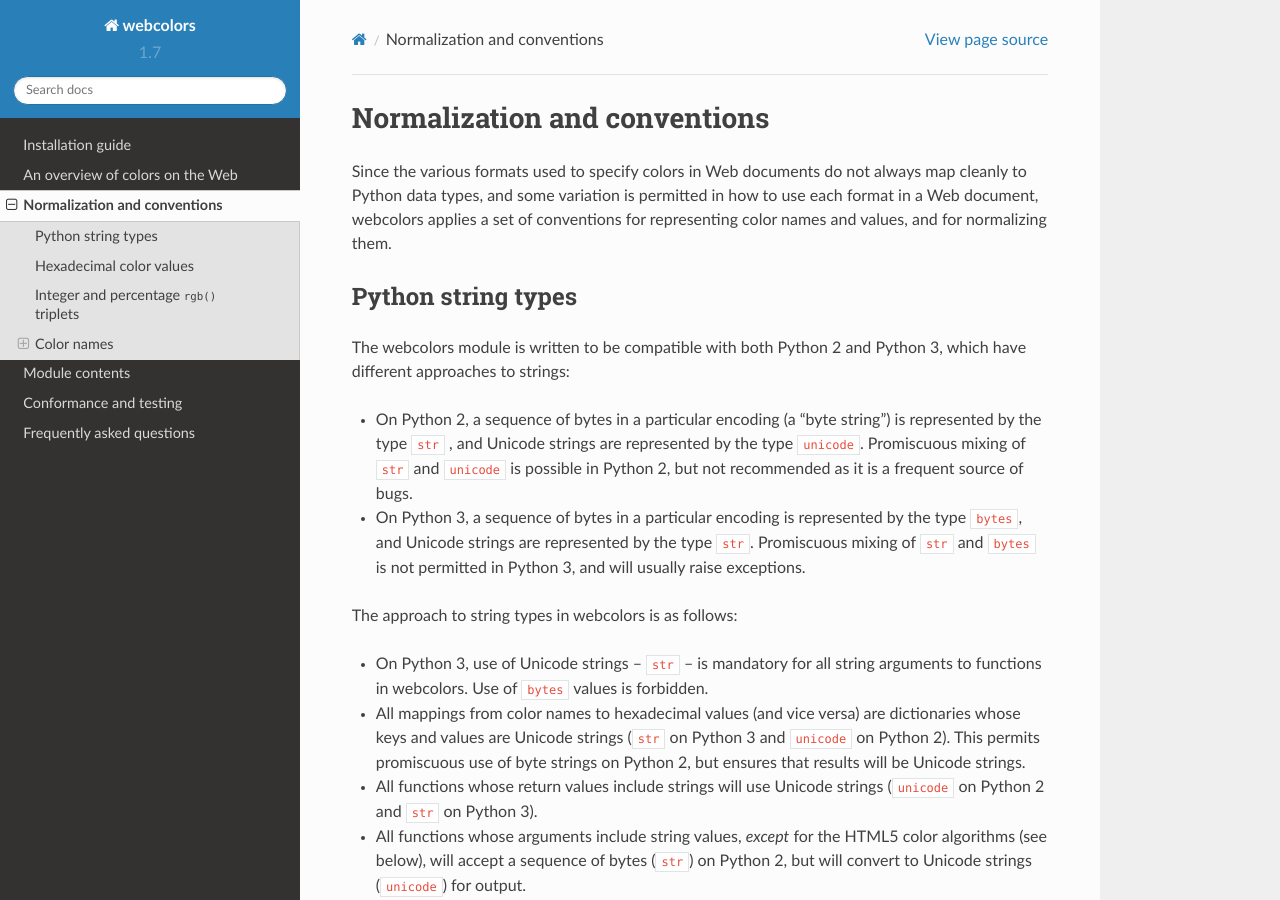
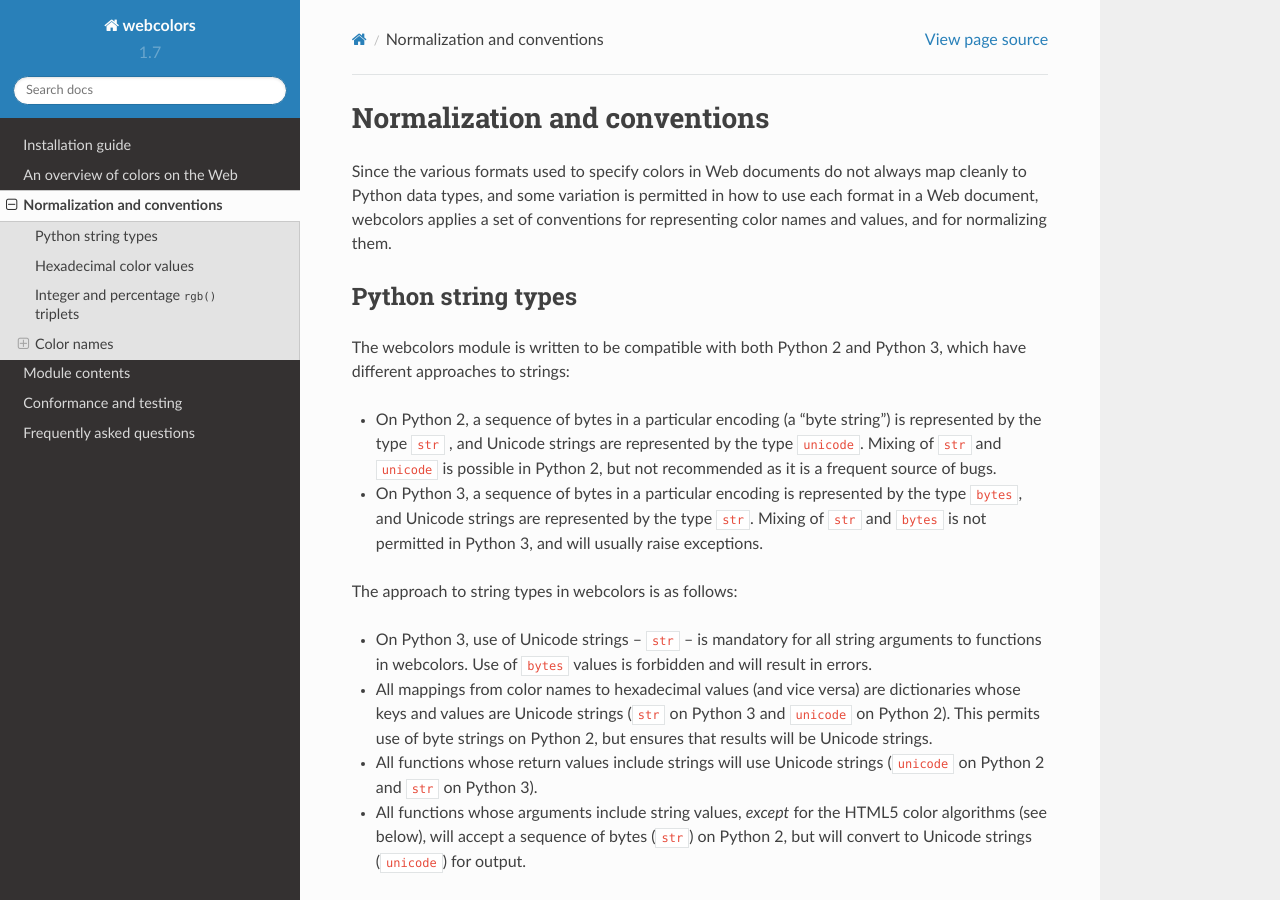
Before and after one commit to ubernostrum/webcolors, a Sphinx documentation site: the page built from docs/conventions.rst, in a window 1280 px wide and 900 px high. Built offline with Sphinx 7.4.7 and the Read the Docs theme 2.0.0, drawn with Linux system fonts in a browser that asks for light colours; some of the changed text lies outside the part shown.

```diff
--- a/docs/conformance.rst
+++ b/docs/conformance.rst
@@ -87,8 +87,10 @@ consists of:
 The ``definitions`` file can be run standalone (i.e., ``python
 tests/definitions.py``) to execute these tests, but it does require an
 internet connection (to retrieve the standards documents) and requires
-`the BeautifulSoup library
-<http://www.crummy.com/software/BeautifulSoup/>`_ for HTML parsing.
+a few libraries for retrieving and parsing the standards
+documents. The file ``test_requirements.txt`` in `the webcolors source
+repository <https://github.com/ubernostrum/webcolors/>`_ will install
+all libraries necessary for executing this test file.
 
 
 Fully verifying correctness of conversions
--- a/docs/conventions.rst
+++ b/docs/conventions.rst
@@ -21,27 +21,26 @@ The webcolors module is written to be compatible with both Python
 
 * On Python 2, a sequence of bytes in a particular encoding (a "byte
   string") is represented by the type ``str`` , and Unicode strings
-  are represented by the type ``unicode``. Promiscuous mixing of
-  ``str`` and ``unicode`` is possible in Python 2, but not recommended
-  as it is a frequent source of bugs.
+  are represented by the type ``unicode``. Mixing of ``str`` and
+  ``unicode`` is possible in Python 2, but not recommended as it is a
+  frequent source of bugs.
 
 * On Python 3, a sequence of bytes in a particular encoding is
   represented by the type ``bytes``, and Unicode strings are
-  represented by the type ``str``. Promiscuous mixing of ``str`` and
-  ``bytes`` is not permitted in Python 3, and will usually raise
-  exceptions.
+  represented by the type ``str``. Mixing of ``str`` and ``bytes`` is
+  not permitted in Python 3, and will usually raise exceptions.
 
 The approach to string types in webcolors is as follows:
 
 * On Python 3, use of Unicode strings -- ``str`` -- is mandatory for
   all string arguments to functions in webcolors. Use of ``bytes``
-  values is forbidden.
+  values is forbidden and will result in errors.
 
 * All mappings from color names to hexadecimal values (and vice versa)
   are dictionaries whose keys and values are Unicode strings (``str``
-  on Python 3 and ``unicode`` on Python 2). This permits promiscuous
-  use of byte strings on Python 2, but ensures that results will be
-  Unicode strings.
+  on Python 3 and ``unicode`` on Python 2). This permits use of byte
+  strings on Python 2, but ensures that results will be Unicode
+  strings.
 
 * All functions whose return values include strings will use Unicode
   strings (``unicode`` on Python 2 and ``str`` on Python 3).
@@ -147,7 +146,7 @@ For colors specified via predefined names, webcolors will accept
 strings containing names case-insensitively, so long as they contain
 no spaces or non-alphabetic characters. Thus, for example,
 ``u'AliceBlue'`` and ``u'aliceblue'`` are both accepted, and both will
-refer to the same color (namely, ``rgb(240, 248, 255)``).
+refer to the same color: ``rgb(240, 248, 255)``.
 
 For output which consists of a color name, and for functions which
 perform intermediate conversion to a predefined name before returning
@@ -164,16 +163,16 @@ For purposes of identifying the specification from which to draw the
 selection of defined color names, webcolors recognizes the
 following strings as identifiers:
 
-``'html4'``
+``u'html4'``
     The HTML 4 named colors.
 
-``'css2'``
+``u'css2'``
     The CSS 2 named colors.
 
-``'css21'``
+``u'css21'``
     The CSS 2.1 named colors.
 
-``'css3'``
+``u'css3'``
     The CSS 3/SVG named colors. For all functions for which the set of
     color names is relevant, this is the default set used.
 
```
Also changed, not shown: other parts of docs/conventions.rst (+1 -1 lines), docs/faq.rst (+11 -19 lines), docs/install.rst (+5 -10 lines).
